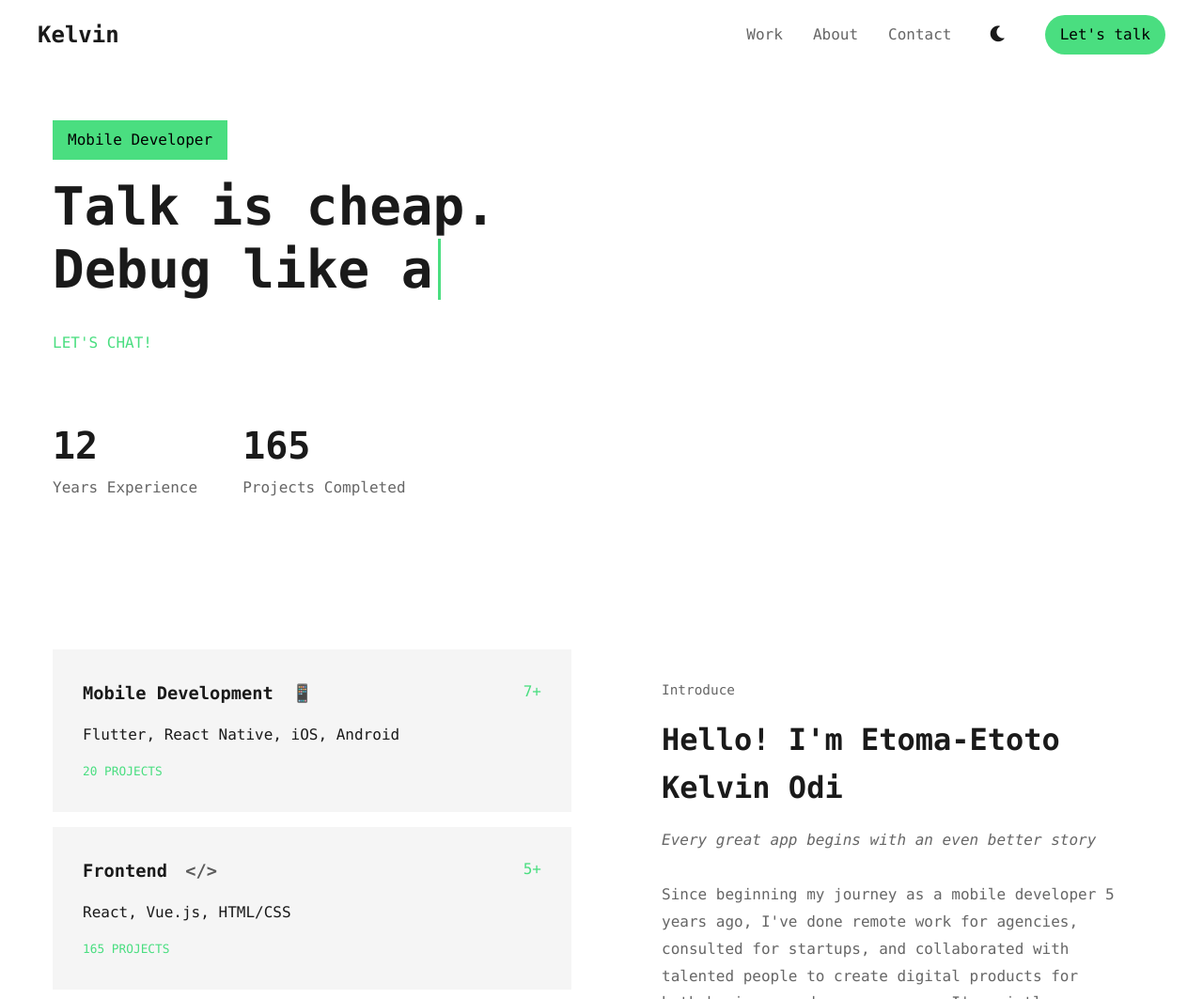
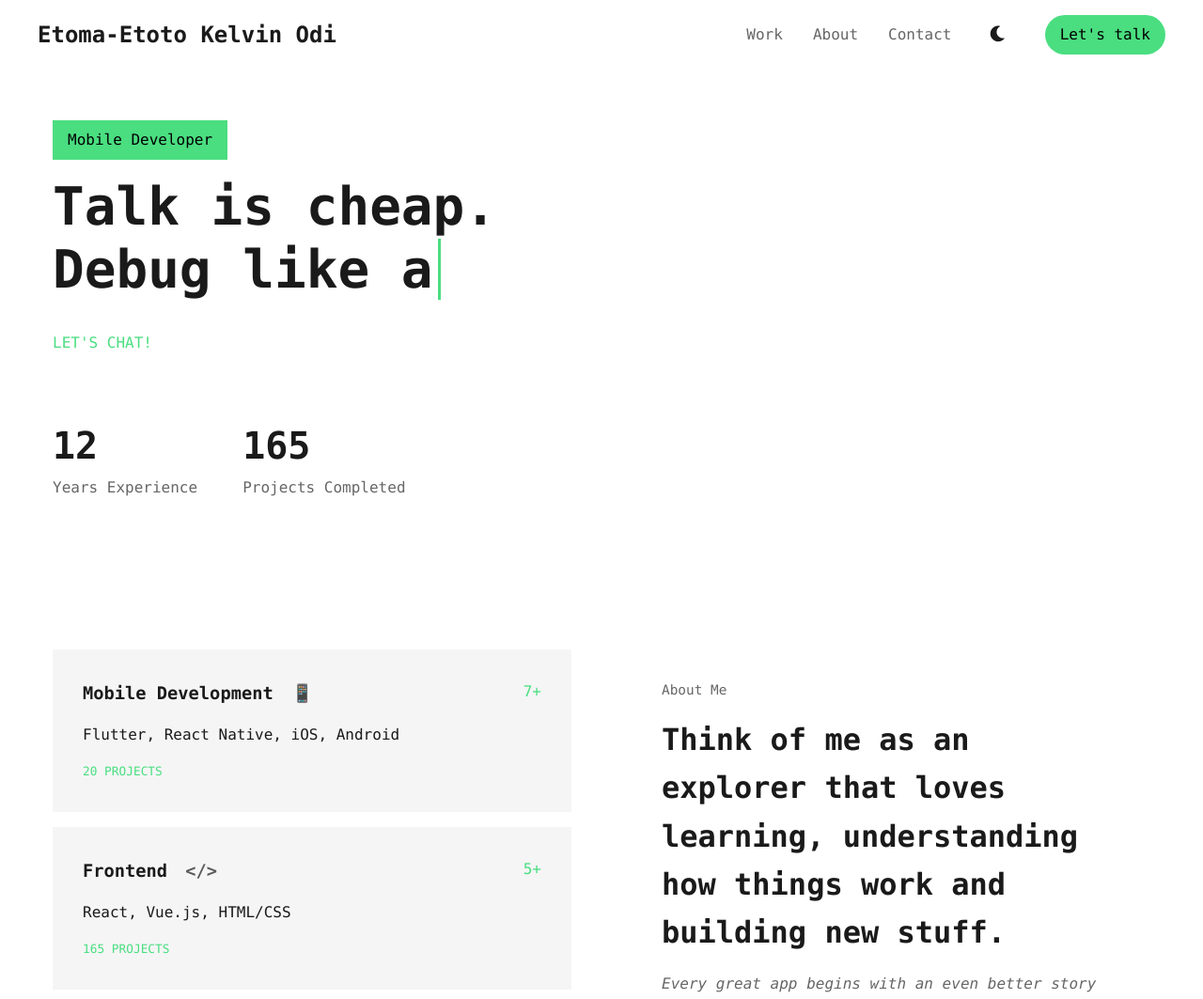
Before and after one commit to Kellytomi/My-Portfolio, a plain HTML site: page index.html in a window 1280 px wide. Shown: the top 1063 px of the page at 94% size. Drawn offline with Linux system fonts and the light colour scheme.

Commit message:
minor logo changes

```diff
--- a/index.html
+++ b/index.html
@@ -10,7 +10,7 @@
 <body>
     <nav>
         <div class="nav-content">
-            <div class="logo">Kelvin</div>
+            <div class="logo">Etoma-Etoto Kelvin Odi</div>
             <div class="nav-links">
                 <a href="#work">Work</a>
                 <a href="#about">About</a>
@@ -72,8 +72,8 @@
         </div>
 
         <div class="about-section">
-            <span class="subtitle">Introduce</span>
-            <h2>Hello! I'm Etoma-Etoto Kelvin Odi</h2>
+            <span class="subtitle">About Me</span>
+            <h2>Think of me as an explorer that loves learning, understanding how things work and building new stuff.</h2>
             <p class="tagline">Every great app begins with an even better story</p>
             <p class="about-text">
                 Since beginning my journey as a mobile developer 5 years ago, I've done remote work for
```
Also changed, not shown: 1 other file.
